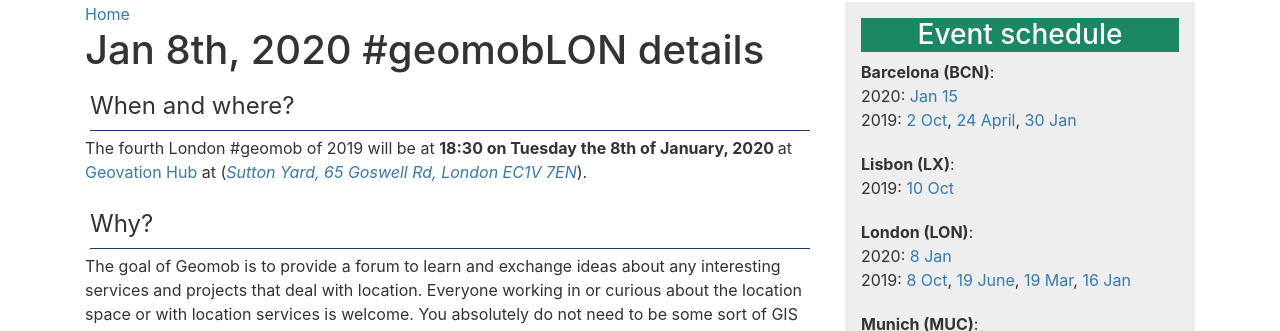
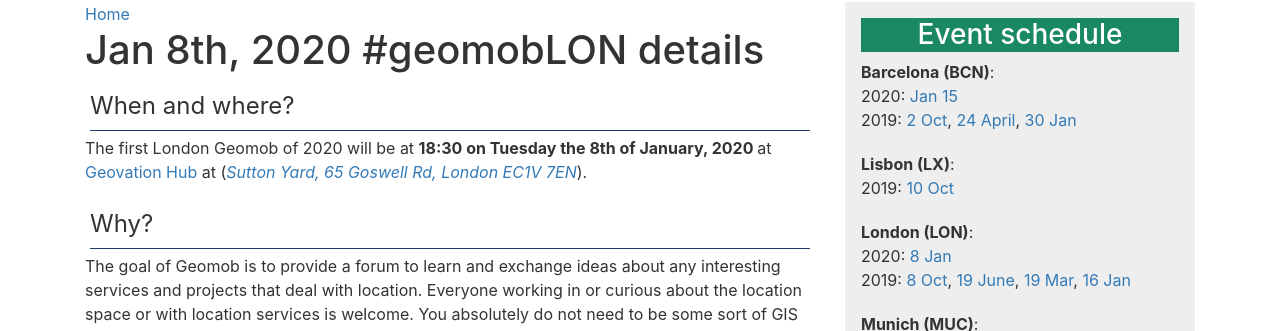
Before and after one commit to geomob/geomob-website, a Jekyll site: the page built from _posts/2020-01-08-jan-8th-geomob-lon-details.markdown, in a window 1280 px wide. Shown: the part 207-538 px from the top of the page. Built offline with Jekyll 4.4.1, drawn with Linux system fonts in a browser that asks for light colours; comment, search, counter and statistics services are not loaded.

Commit message:
fix date

```diff
--- a/_posts/2020-01-08-jan-8th-geomob-lon-details.markdown
+++ b/_posts/2020-01-08-jan-8th-geomob-lon-details.markdown
@@ -7,7 +7,7 @@ permalink: /post/jan-8th-2022-geomoblon-details
 ---
 
 <div class="heading">When and where?</div>
-The fourth London #geomob of 2019 will be at
+The first London Geomob of 2020 will be at
 <span class="b">18:30 on Tuesday the 8th of January, 2020 </span>
 at [Geovation Hub](https://geovation.uk/hub/) at (_[Sutton Yard, 65 Goswell Rd, London EC1V 7EN](https://www.openstreetmap.org/#map=19/51.52435/-0.09975)_).
 
```
